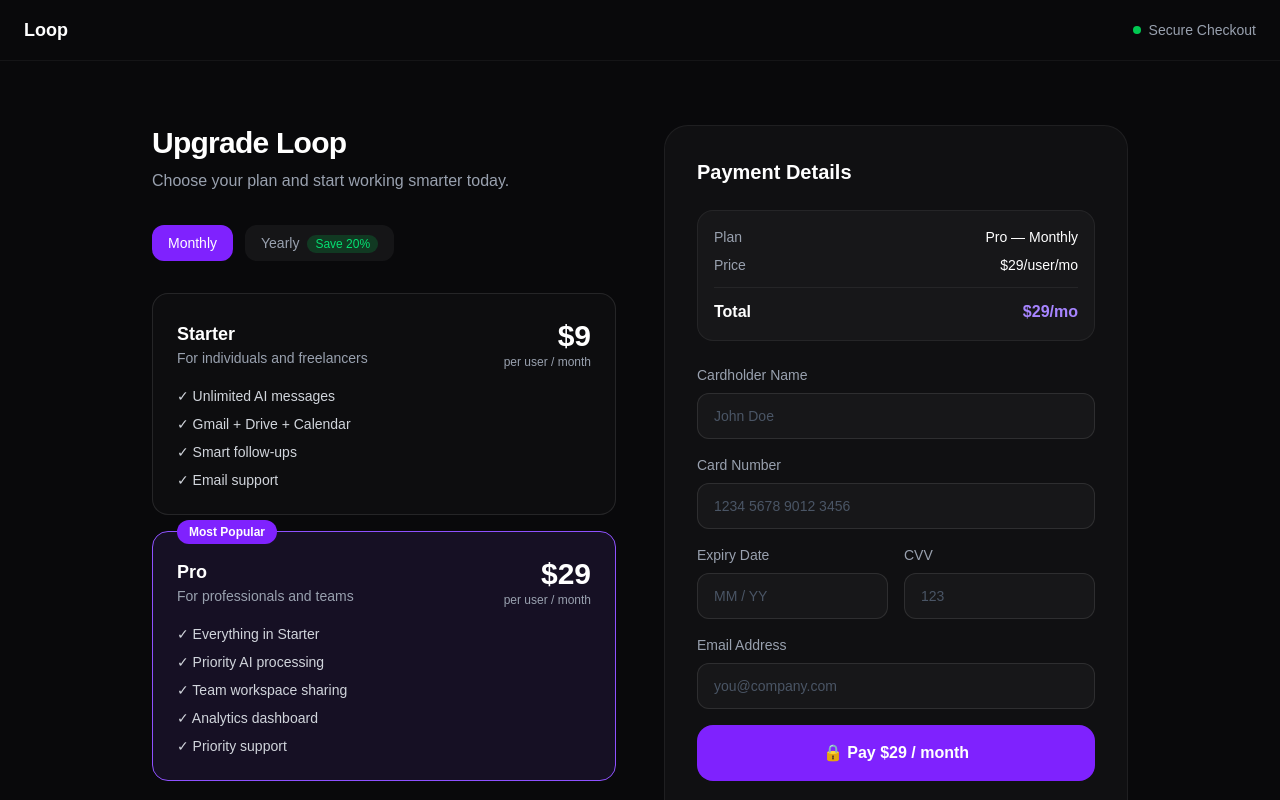
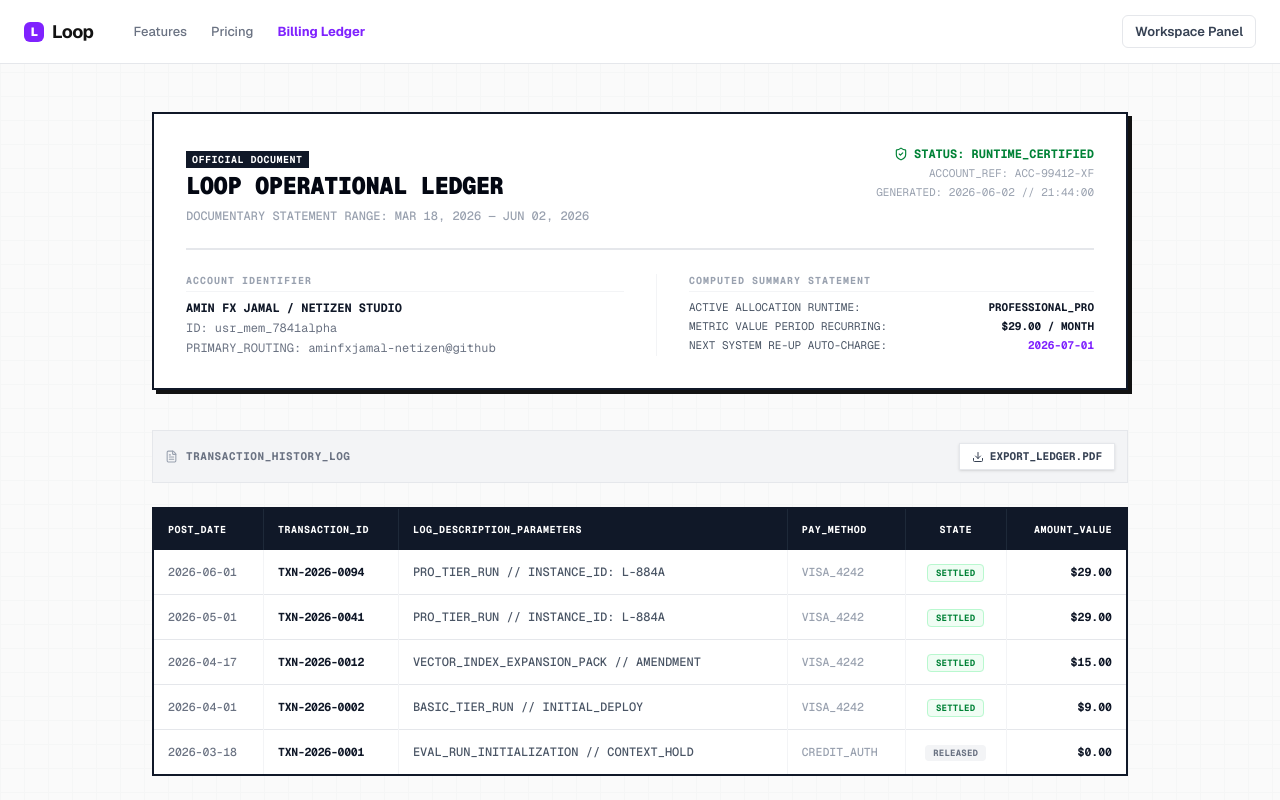
Before and after one commit to aminfxjamal-netizen/loopv1, a Next.js app: page /pricing/billing in a window 1280 px wide. Shown: the top 800 px of the page. Built offline with nearby package versions, Linux system fonts and the light colour scheme.

Commit message:
Design: Create vintage high-fidelity Bank Statement Billing Ledger route layout

```diff
--- a/app/pricing/billing/page.tsx
+++ b/app/pricing/billing/page.tsx
@@ -1,154 +1,172 @@
 'use client';
 
 import { useState } from 'react';
+import { ArrowUpRight, ShieldCheck, Download, FileText, ExternalLink, Menu, X } from 'lucide-react';
+import Link from 'next/link';
 
-export default function Billing() {
-  const [selected, setSelected] = useState<'starter' | 'pro'>('pro');
-  const [billing, setBilling] = useState<'monthly' | 'yearly'>('monthly');
+export default function BillingPage() {
+  const [menuOpen, setMenuOpen] = useState(false);
 
-  const plans = {
-    starter: { monthly: 9, yearly: 7 },
-    pro: { monthly: 29, yearly: 23 },
-  };
+  // Hardcoded mockup ledger database rows representing a real system log
+  const transactions = [
+    { id: 'TXN-2026-0094', date: '2026-06-01', description: 'PRO_TIER_RUN // INSTANCE_ID: L-884A', amount: '$29.00', status: 'SETTLED', method: 'VISA_4242' },
+    { id: 'TXN-2026-0041', date: '2026-05-01', description: 'PRO_TIER_RUN // INSTANCE_ID: L-884A', amount: '$29.00', status: 'SETTLED', method: 'VISA_4242' },
+    { id: 'TXN-2026-0012', date: '2026-04-17', description: 'VECTOR_INDEX_EXPANSION_PACK // AMENDMENT', amount: '$15.00', status: 'SETTLED', method: 'VISA_4242' },
+    { id: 'TXN-2026-0002', date: '2026-04-01', description: 'BASIC_TIER_RUN // INITIAL_DEPLOY', amount: '$9.00', status: 'SETTLED', method: 'VISA_4242' },
+    { id: 'TXN-2026-0001', date: '2026-03-18', description: 'EVAL_RUN_INITIALIZATION // CONTEXT_HOLD', amount: '$0.00', status: 'RELEASED', method: 'CREDIT_AUTH' },
+  ];
 
   return (
-    <main className="min-h-screen bg-[#09090B] text-white">
+    <main className="min-h-screen bg-[#FAFAFA] text-[#121212] font-mono antialiased selection:bg-gray-200 selection:text-black overflow-x-hidden flex flex-col relative">
 
-      {/* Top Bar */}
-      <div className="border-b border-white/5 px-6 py-4 flex items-center justify-between">
-        <span className="font-bold text-lg">Loop</span>
-        <div className="flex items-center gap-2 text-sm text-gray-400">
-          <span className="w-2 h-2 rounded-full bg-green-500"></span>
-          Secure Checkout
+      {/* Miro-Style Grid Background */}
+      <div className="absolute inset-0 bg-[linear-gradient(to_right,#E5E7EB_1px,transparent_1px),linear-gradient(to_bottom,#E5E7EB_1px,transparent_1px)] bg-[size:24px_24px] opacity-20 pointer-events-none z-0" />
+
+      {/* Structured Minimal Header */}
+      <header className="border-b border-gray-200 bg-white sticky top-0 w-full h-16 z-50 flex-shrink-0">
+        <div className="max-w-7xl mx-auto h-full px-6 flex items-center justify-between font-sans">
+          <div className="flex items-center gap-10">
+            <Link href="/" className="text-lg font-bold tracking-tight text-[#121212] flex items-center gap-2 no-underline">
+              <span className="w-5 h-5 bg-violet-600 rounded-md flex items-center justify-center text-white text-xs font-black font-sans">L</span>
+              Loop
+            </Link>
+            <nav className="hidden md:flex items-center gap-6 text-[13px] text-gray-500 font-medium">
+              <Link href="/#features" className="hover:text-black transition no-underline">Features</Link>
+              <Link href="/pricing" className="hover:text-black transition no-underline">Pricing</Link>
+              <Link href="/billing" className="text-violet-600 font-bold no-underline">Billing Ledger</Link>
+            </nav>
+          </div>
+          <div className="hidden md:flex items-center gap-4">
+            <Link href="/signup" className="px-3 py-1.5 border border-gray-200 hover:bg-gray-50 text-[13px] font-semibold rounded-md text-gray-700 transition no-underline">
+              Workspace Panel
+            </Link>
+          </div>
+          <button className="md:hidden text-gray-600" onClick={() => setMenuOpen(!menuOpen)}>
+            {menuOpen ? <X size={20} /> : <Menu size={20} />}
+          </button>
         </div>
-      </div>
+        {menuOpen && (
+          <div className="absolute top-16 left-0 right-0 border-b border-gray-200 px-6 py-5 flex flex-col gap-4 bg-white shadow-xl z-50 font-sans">
+            <Link href="/#features" onClick={() => setMenuOpen(false)} className="text-gray-600 hover:text-black text-sm no-underline">Features</Link>
+            <Link href="/pricing" onClick={() => setMenuOpen(false)} className="text-gray-600 hover:text-black text-sm no-underline">Pricing</Link>
+            <Link href="/billing" onClick={() => setMenuOpen(false)} className="text-violet-600 font-bold text-sm no-underline">Billing Ledger</Link>
+          </div>
+        )}
+      </header>
 
-      <div className="max-w-5xl mx-auto px-6 py-16 grid md:grid-cols-2 gap-12">
+      {/* Main Statement Canvas Container */}
+      <div className="flex-1 max-w-5xl w-full mx-auto px-4 sm:px-6 py-12 relative z-10">
 
-        {/* Left — Plan Selection */}
-        <div>
-          <h1 className="text-3xl font-black tracking-tight mb-2">Upgrade Loop</h1>
-          <p className="text-gray-400 mb-8">Choose your plan and start working smarter today.</p>
-
-          {/* Billing Toggle */}
-          <div className="flex items-center gap-3 mb-8">
-            <button onClick={() => setBilling('monthly')} className={`px-4 py-2 rounded-xl text-sm font-medium transition ${billing === 'monthly' ? 'bg-violet-600 text-white' : 'bg-white/5 text-gray-400'}`}>
-              Monthly
-            </button>
-            <button onClick={() => setBilling('yearly')} className={`px-4 py-2 rounded-xl text-sm font-medium transition ${billing === 'yearly' ? 'bg-violet-600 text-white' : 'bg-white/5 text-gray-400'}`}>
-              Yearly
-              <span className="ml-2 text-xs bg-green-500/20 text-green-400 px-2 py-0.5 rounded-full">Save 20%</span>
-            </button>
+        {/* Statement Metadata Block Box */}
+        <div className="bg-white border-2 border-gray-900 rounded-none p-6 sm:p-8 shadow-[4px_4px_0px_#121212] mb-10">
+          <div className="flex flex-col sm:flex-row justify-between items-start gap-6 border-b-2 border-gray-200 pb-6 mb-6">
+            <div className="space-y-1.5">
+              <span className="text-[10px] bg-gray-900 text-white font-bold px-1.5 py-0.5 tracking-wider uppercase">Official Document</span>
+              <h1 className="text-2xl font-black uppercase tracking-tight text-gray-950">LOOP OPERATIONAL LEDGER</h1>
+              <p className="text-xs text-gray-400 font-medium">DOCUMENTARY STATEMENT RANGE: MAR 18, 2026 — JUN 02, 2026</p>
+            </div>
+            <div className="sm:text-right space-y-1 text-xs">
+              <div className="flex items-center sm:justify-end gap-1.5 text-green-700 font-bold">
+                <ShieldCheck size={14} /> STATUS: RUNTIME_CERTIFIED
+              </div>
+              <div className="text-gray-400 text-[11px]">ACCOUNT_REF: ACC-99412-XF</div>
+              <div className="text-gray-400 text-[11px]">GENERATED: {new Date().toISOString().split('T')[0]} // 21:44:00</div>
+            </div>
           </div>
 
-          {/* Starter */}
-          <div onClick={() => setSelected('starter')} className={`p-6 rounded-2xl border cursor-pointer transition mb-4 ${selected === 'starter' ? 'border-violet-500 bg-violet-500/10' : 'border-white/10 bg-white/[0.02]'}`}>
-            <div className="flex items-center justify-between">
-              <div>
-                <h3 className="font-bold text-lg">Starter</h3>
-                <p className="text-gray-400 text-sm">For individuals and freelancers</p>
+          {/* Account Profile Summary Subgrid */}
+          <div className="grid sm:grid-cols-2 gap-8 text-xs font-sans">
+            <div className="space-y-1">
+              <h4 className="font-mono text-[10px] font-bold text-gray-400 uppercase tracking-widest border-b border-gray-100 pb-1 mb-2">ACCOUNT IDENTIFIER</h4>
+              <p className="font-mono font-bold text-gray-900">AMIN FX JAMAL / NETIZEN STUDIO</p>
+              <p className="text-gray-500 font-mono">ID: usr_mem_7841alpha</p>
+              <p className="text-gray-500 font-mono">PRIMARY_ROUTING: aminfxjamal-netizen@github</p>
+            </div>
+            <div className="space-y-1 sm:border-l sm:border-gray-100 sm:pl-8">
+              <h4 className="font-mono text-[10px] font-bold text-gray-400 uppercase tracking-widest border-b border-gray-100 pb-1 mb-2">COMPUTED SUMMARY STATEMENT</h4>
+              <div className="flex justify-between font-mono text-[11px] text-gray-600">
+                <span>ACTIVE ALLOCATION RUNTIME:</span>
+                <span className="font-bold text-gray-900">PROFESSIONAL_PRO</span>
               </div>
-              <div className="text-right">
-                <div className="text-3xl font-black">${plans.starter[billing]}</div>
-                <div className="text-gray-400 text-xs">per user / month</div>
+              <div className="flex justify-between font-mono text-[11px] text-gray-600">
+                <span>METRIC VALUE PERIOD RECURRING:</span>
+                <span className="font-bold text-gray-900">$29.00 / MONTH</span>
+              </div>
+              <div className="flex justify-between font-mono text-[11px] text-gray-600">
+                <span>NEXT SYSTEM RE-UP AUTO-CHARGE:</span>
+                <span className="font-bold text-violet-600">2026-07-01</span>
               </div>
             </div>
-            <ul className="mt-4 flex flex-col gap-2 text-sm text-gray-300">
-              <li>✓ Unlimited AI messages</li>
-              <li>✓ Gmail + Drive + Calendar</li>
-              <li>✓ Smart follow-ups</li>
-              <li>✓ Email support</li>
-            </ul>
-          </div>
-
-          {/* Pro */}
-          <div onClick={() => setSelected('pro')} className={`p-6 rounded-2xl border cursor-pointer transition relative ${selected === 'pro' ? 'border-violet-500 bg-violet-500/10' : 'border-white/10 bg-white/[0.02]'}`}>
-            <div className="absolute -top-3 left-6 px-3 py-1 bg-violet-600 text-white text-xs font-bold rounded-full">Most Popular</div>
-            <div className="flex items-center justify-between">
-              <div>
-                <h3 className="font-bold text-lg">Pro</h3>
-                <p className="text-gray-400 text-sm">For professionals and teams</p>
-              </div>
-              <div className="text-right">
-                <div className="text-3xl font-black">${plans.pro[billing]}</div>
-                <div className="text-gray-400 text-xs">per user / month</div>
-              </div>
-            </div>
-            <ul className="mt-4 flex flex-col gap-2 text-sm text-gray-300">
-              <li>✓ Everything in Starter</li>
-              <li>✓ Priority AI processing</li>
-              <li>✓ Team workspace sharing</li>
-              <li>✓ Analytics dashboard</li>
-              <li>✓ Priority support</li>
-            </ul>
           </div>
         </div>
 
-        {/* Right — Payment Form */}
-        <div>
-          <div className="bg-white/[0.03] border border-white/[0.06] rounded-3xl p-8">
-            <h2 className="font-bold text-xl mb-6">Payment Details</h2>
+        {/* Action Controls Toolbar Panel */}
+        <div className="flex justify-between items-center bg-gray-100 border border-gray-200 p-3 mb-6">
+          <div className="text-[11px] font-bold text-gray-500 uppercase tracking-wider flex items-center gap-2">
+            <FileText size={13} className="text-gray-400" /> TRANSACTION_HISTORY_LOG
+          </div>
+          <button
+            type="button"
+            onClick={() => window.print()}
+            className="flex items-center gap-1.5 px-3 py-1 bg-white border border-gray-200 shadow-sm text-[11px] font-bold hover:bg-gray-50 text-gray-700 transition"
+          >
+            <Download size={12} /> EXPORT_LEDGER.PDF
+          </button>
+        </div>
 
-            {/* Order Summary */}
-            <div className="bg-white/[0.03] border border-white/[0.06] rounded-2xl p-4 mb-6">
-              <div className="flex justify-between text-sm mb-2">
-                <span className="text-gray-400">Plan</span>
-                <span className="font-medium capitalize">{selected} — {billing}</span>
-              </div>
-              <div className="flex justify-between text-sm mb-2">
-                <span className="text-gray-400">Price</span>
-                <span className="font-medium">${plans[selected][billing]}/user/mo</span>
-              </div>
-              <div className="border-t border-white/[0.06] mt-3 pt-3 flex justify-between">
-                <span className="font-bold">Total</span>
-                <span className="font-black text-violet-400">${plans[selected][billing]}/mo</span>
-              </div>
-            </div>
+        {/* Financial Statement Table Grid Frame */}
+        <div className="w-full overflow-x-auto border-2 border-gray-900 bg-white">
+          <table className="w-full text-left border-collapse min-w-[700px] text-xs">
+            <thead>
+              <tr className="bg-gray-900 text-white font-bold tracking-wider text-[10px] uppercase">
+                <th className="p-3.5 border-r border-gray-800">POST_DATE</th>
+                <th className="p-3.5 border-r border-gray-800">TRANSACTION_ID</th>
+                <th className="p-3.5 border-r border-gray-800 w-2/5">LOG_DESCRIPTION_PARAMETERS</th>
+                <th className="p-3.5 border-r border-gray-800">PAY_METHOD</th>
+                <th className="p-3.5 border-r border-gray-800 text-center">STATE</th>
+                <th className="p-3.5 text-right">AMOUNT_VALUE</th>
+              </tr>
+            </thead>
+            <tbody className="divide-y divide-gray-200 text-[11.5px] font-medium text-gray-800">
+              {transactions.map((txn, i) => (
+                <tr key={i} className="hover:bg-gray-50/80 transition">
+                  <td className="p-3.5 border-r border-gray-100 text-gray-500 font-mono">{txn.date}</td>
+                  <td className="p-3.5 border-r border-gray-100 font-mono font-bold tracking-tight text-gray-900">{txn.id}</td>
+                  <td className="p-3.5 border-r border-gray-100 font-mono text-gray-600 text-xs">{txn.description}</td>
+                  <td className="p-3.5 border-r border-gray-100 text-gray-400 font-mono">{txn.method}</td>
+                  <td className="p-3.5 border-r border-gray-100 text-center">
+                    <span className={`px-2 py-0.5 rounded text-[9px] font-bold tracking-wide ${
+                      txn.status === 'SETTLED' ? 'bg-green-50 text-green-700 border border-green-200' : 'bg-gray-100 text-gray-500'
+                    }`}>
+                      {txn.status}
+                    </span>
+                  </td>
+                  <td className="p-3.5 text-right font-bold text-gray-900 font-mono">{txn.amount}</td>
+                </tr>
+              ))}
+            </tbody>
+          </table>
+        </div>
 
-            <div className="flex flex-col gap-4">
-              <div>
-                <label className="block text-sm text-gray-400 mb-2">Cardholder Name</label>
-                <input type="text" placeholder="John Doe" className="w-full bg-white/[0.03] border border-white/10 rounded-xl px-4 py-3 text-white placeholder-gray-600 focus:outline-none focus:border-violet-500 transition text-sm" />
-              </div>
+        {/* Terms Fineprint Verification Section */}
+        <div className="mt-8 border border-gray-200 p-4 bg-white space-y-2 text-[10px] text-gray-400 leading-relaxed">
+          <p className="font-bold uppercase text-gray-500 font-mono tracking-wider">Documentary Audit Declarations:</p>
+          <p>All recorded values are parsed, processed, and locked in continuous correlation with our stripe-hardened transport protocols. Should any localized string mismatches surface within your internal operational balance verification flows, submit an error index patch packet to our central telemetry hook within 14 business cycles.</p>
+        </div>
 
-              <div>
-                <label className="block text-sm text-gray-400 mb-2">Card Number</label>
-                <input type="text" placeholder="1234 5678 9012 3456" maxLength={19} className="w-full bg-white/[0.03] border border-white/10 rounded-xl px-4 py-3 text-white placeholder-gray-600 focus:outline-none focus:border-violet-500 transition text-sm" />
-              </div>
+      </div>
 
-              <div className="grid grid-cols-2 gap-4">
-                <div>
-                  <label className="block text-sm text-gray-400 mb-2">Expiry Date</label>
-                  <input type="text" placeholder="MM / YY" maxLength={7} className="w-full bg-white/[0.03] border border-white/10 rounded-xl px-4 py-3 text-white placeholder-gray-600 focus:outline-none focus:border-violet-500 transition text-sm" />
-                </div>
-                <div>
-                  <label className="block text-sm text-gray-400 mb-2">CVV</label>
-                  <input type="text" placeholder="123" maxLength={3} className="w-full bg-white/[0.03] border border-white/10 rounded-xl px-4 py-3 text-white placeholder-gray-600 focus:outline-none focus:border-violet-500 transition text-sm" />
-                </div>
-              </div>
+      {/* Basic Clean Monospace Footer */}
+      <footer className="border-t border-gray-200 py-8 px-6 bg-white text-xs text-gray-400 font-mono mt-auto flex-shrink-0">
+        <div className="max-w-6xl mx-auto flex flex-col sm:flex-row items-center justify-between gap-4">
+          <span className="font-bold text-sm text-gray-900 flex items-center gap-1.5 font-sans">
+            <span className="w-4 h-4 bg-violet-600 rounded flex items-center justify-center text-white text-[9px] font-black font-sans">L</span>
+            Loop
+          </span>
+          <p className="text-[10px]">&copy; 2026 Loop Engine Studio // SYSTEM_CLEARANCE_SECURE_VERIFIED</p>
+        </div>
+      </footer>
 
-              <div>
-                <label className="block text-sm text-gray-400 mb-2">Email Address</label>
-                <input type="email" placeholder="you@company.com" className="w-full bg-white/[0.03] border border-white/10 rounded-xl px-4 py-3 text-white placeholder-gray-600 focus:outline-none focus:border-violet-500 transition text-sm" />
-              </div>
-
-              <a href="/dashboard" className="w-full py-4 bg-violet-600 text-white font-bold rounded-2xl hover:bg-violet-500 transition text-center flex items-center justify-center gap-2">
-                🔒 Pay ${plans[selected][billing]} / month
-              </a>
-
-              <p className="text-center text-xs text-gray-600">
-                Secured by 256-bit SSL encryption · Cancel anytime
-              </p>
-            </div>
-          </div>
-
-          <div className="flex items-center justify-center gap-6 mt-6 text-xs text-gray-600">
-            <span>🔒 SSL Secured</span>
-            <span>✓ No Hidden Fees</span>
-            <span>✓ Cancel Anytime</span>
-          </div>
-        </div>
-      </div>
     </main>
   );
 }
```
